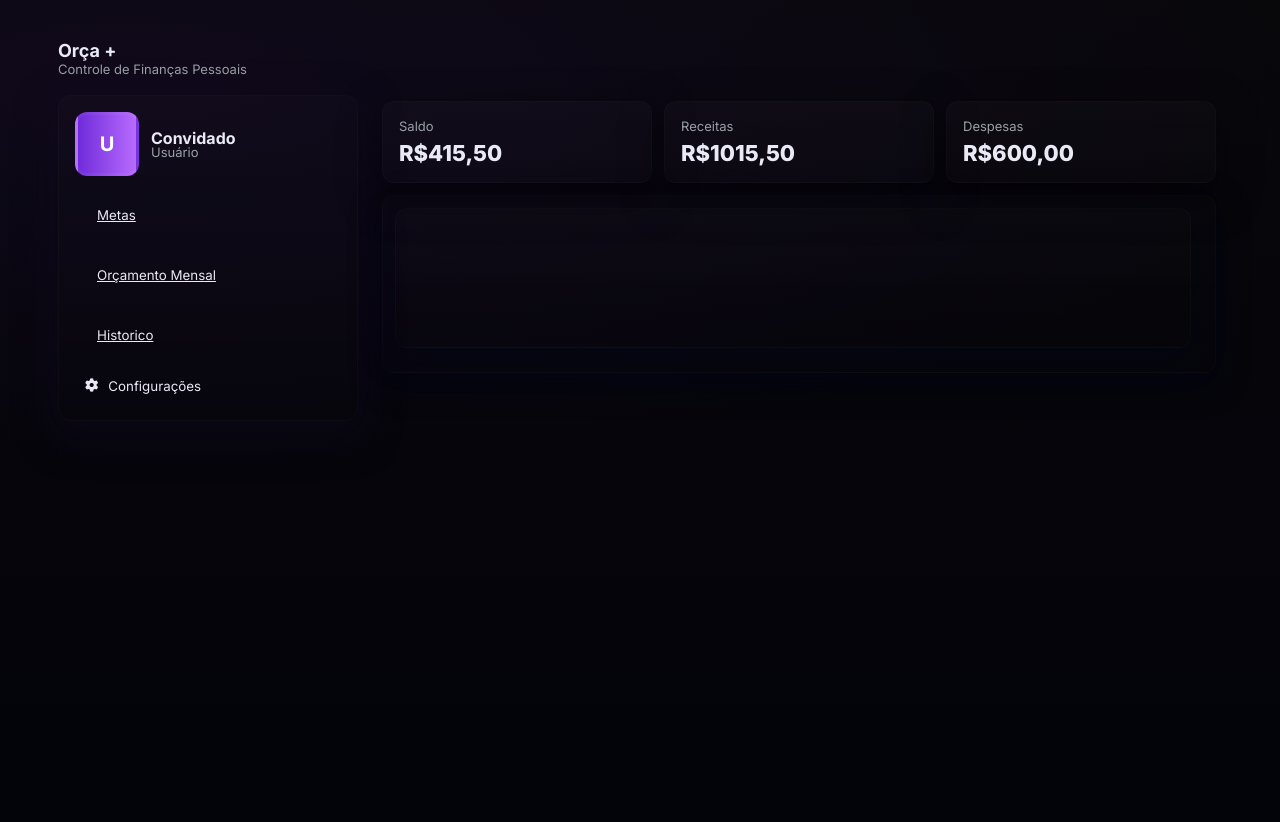
After one commit to HenzoThomaz/Projeto_Controle_Financeiro, a Django app: page /dashboard/dashboard2/ in a window 1280 px wide. The commit adds this page. Run offline with Django 5.2, Linux system fonts and the light colour scheme; a user stored in the database is signed in; data comes from the database, SQL or seed files in the repository; both versions use the stored data as it was after the commit; some libraries are stand-ins or nearby versions.

Commit message:
parte 1 do dashboard do bouglas

```diff
--- /dev/null
+++ b/dashboard/static/dashboard/style2.css
@@ -0,0 +1,80 @@
+:root{
+    --bg:#08070a;
+    --panel:#0f0f14;
+    --glass: rgba(255,255,255,0.03);
+    --accent-1: #6f2bd9;
+    --accent-2: #b86bff;
+    --muted:#9aa0a6;
+    --success:#10b981;
+    --danger:#ef4444;
+    --radius:14px;
+    --card-shadow: 0 12px 40px rgba(15,10,30,0.6);
+  }
+  *{box-sizing:border-box;font-family:Inter,system-ui,-apple-system,'Segoe UI',Roboto,Arial;color: #eaeaf6}
+  body{margin:0;background: radial-gradient(1200px 400px at 10% 10%, rgba(111,43,217,0.08), transparent), linear-gradient(180deg,var(--bg), #03030a); min-height:100vh;}
+  a{color:inherit}
+  .wrap{max-width:1200px;margin:22px auto;padding:18px}
+  header{display:flex;align-items:center;justify-content:space-between;gap:12px}
+  .brand{display:flex;align-items:center;gap:14px}
+  .logo{
+    width:62px;height:62px;border-radius:12px;background:linear-gradient(135deg,var(--accent-1),var(--accent-2));
+    display:flex;align-items:center;justify-content:center;font-weight:800;color:white;font-size:20px;box-shadow:0 12px 40px rgba(111,43,217,0.14);
+  }
+  .brand-info h1{margin:0;font-size:18px}
+  .brand-info p{margin:0;color:var(--muted);font-size:13px}
+
+  .top-actions{display:flex;gap:10px;align-items:center}
+  .btn{border:0;padding:9px 12px;border-radius:10px;cursor:pointer;display:inline-flex;align-items:center;gap:8px}
+  .btn-ghost{background:transparent;border:1px solid rgba(255,255,255,0.04);color:var(--muted)}
+  .btn-primary{background:linear-gradient(90deg,var(--accent-1),var(--accent-2));color:white;box-shadow:0 8px 28px rgba(111,43,217,0.12)}
+  .chip{background:rgba(255,255,255,0.02);padding:6px 10px;border-radius:999px;font-size:13px;color:var(--muted)}
+
+  /* layout */
+  .layout{display:grid;grid-template-columns:300px 1fr;gap:18px;margin-top:18px}
+  aside.sidebar{background:linear-gradient(180deg, rgba(255,255,255,0.01), rgba(255,255,255,0.005));border-radius:var(--radius);padding:16px;box-shadow:var(--card-shadow);border:1px solid rgba(255,255,255,0.02)}
+  main.content{background:transparent;padding:6px}
+
+  /* sidebar */
+  .userbox{display:flex;gap:12px;align-items:center;margin-bottom:12px}
+  .avatar{width:64px;height:64px;border-radius:12px;background:linear-gradient(90deg,var(--accent-1),var(--accent-2));display:flex;align-items:center;justify-content:center;font-weight:700;color:white;font-size:20px;border:3px solid rgba(255,255,255,0.04);cursor:pointer;transition:transform .18s ease}
+  .avatar:hover{transform:translateY(-4px)}
+  .usermeta{line-height:1}
+  .usermeta .name{font-weight:700}
+  .usermeta .role{color:var(--muted);font-size:13px}
+
+  nav.menu{display:flex;flex-direction:column;gap:6px;margin-top:12px}
+  nav.menu button{background:transparent;border:0;padding:10px;border-radius:10px;text-align:left;color: #eaeaf6;display:flex;align-items:center;gap:10px}
+  nav.menu button:hover{background:linear-gradient(90deg, rgba(111,43,217,0.06), rgba(184,107,255,0.02));transform:translateX(6px);transition:all .18s}
+  nav.menu button.active{background:linear-gradient(90deg, rgba(111,43,217,0.12), rgba(184,107,255,0.04));box-shadow:inset 0 1px 0 rgba(255,255,255,0.02)}
+
+  .side-section{margin-top:16px}
+  .side-section input[type=file]{display:none}
+  .muted{color:var(--muted)}
+
+  /* content area */
+  .kpis{display:flex;gap:12px;margin-bottom:12px}
+  .card{flex:1;padding:16px;border-radius:12px;background:linear-gradient(180deg, rgba(255,255,255,0.02), rgba(255,255,255,0.01));box-shadow:0 14px 40px rgba(3,2,7,0.6);border:1px solid rgba(255,255,255,0.02)}
+  .card .title{font-size:13px;color:var(--muted)}
+  .card .value{font-size:22px;font-weight:800;margin-top:6px}
+
+  .controls{display:flex;gap:8px;align-items:center;margin-bottom:10px}
+  .search{padding:10px;border-radius:10px;background:#07070a;border:1px solid rgba(255,255,255,0.03);color:inherit;width:300px}
+
+  .panel{background:linear-gradient(180deg, rgba(255,255,255,0.01), transparent);padding:12px;border-radius:12px;border:1px solid rgba(255,255,255,0.02);box-shadow:0 10px 30px rgba(2,6,23,0.5)}
+
+  .table-wrap{max-height:360px;overflow:auto;margin-top:8px}
+  table{width:100%;border-collapse:collapse}
+  th,td{padding:10px;text-align:left;border-bottom:1px solid rgba(255,255,255,0.03);font-size:14px}
+  th{font-size:12px;color:var(--muted)}
+  td.actions{width:150px;text-align:right}
+
+  /* form styles */
+  label{display:block;font-size:13px;color:var(--muted);margin-bottom:6px}
+  input[type=text],input[type=number],input[type=date],select,textarea{width:100%;padding:10px;border-radius:8px;background:transparent;border:1px solid rgba(255,255,255,0.04);color:inherit;margin-bottom:10px}
+  textarea{min-height:70px}
+
+  /* footer */
+  footer{margin-top:18px;text-align:center;color:var(--muted);font-size:13px}
+
+  /* responsive */
+  @media (max-width:1000px){ .layout{grid-template-columns:1fr} .search{width:100%} .avatar{width:56px;height:56px} }
--- a/dashboard/urls.py
+++ b/dashboard/urls.py
@@ -9,4 +9,5 @@ urlpatterns = [
     path('metas/<int:meta_id>/excluir/', views.excluir_meta, name='excluir_meta'),
     path('metas/', views.metas_financeiras, name='metas_financeiras'),
     path('historico/', views.historico_transacoes, name='historico'),
+    path('dashboard2/', views.ver_dashboard2, name='dashboard2'),
 ]
--- a/dashboard/views.py
+++ b/dashboard/views.py
@@ -111,3 +111,26 @@ def historico_transacoes(request):
     }
 
     return render(request, 'dashboard/historico.html', contexto)
+
+@login_required
+def ver_dashboard2(request):
+    transacoes = Transacao.objects.filter(user=request.user)
+    receita_total = transacoes.filter(tipo="receita").aggregate(Sum("valor"))["valor__sum"] or 0
+    despesa_total = transacoes.filter(tipo="despesa").aggregate(Sum("valor"))["valor__sum"] or 0
+    saldo_atual = receita_total - despesa_total
+
+    context = {
+        "saldo": saldo_atual,
+        "receitas": receita_total,
+        "despesas": despesa_total,
+    }
+    if request.method == "POST":
+        form = TransacaoForm(request.POST)
+        if form.is_valid():
+            transacao = form.save(commit=False)
+            transacao.user = request.user  # vincula ao usuário logado
+            transacao.save()
+            return redirect("dashboard_dashboard")
+        else:
+            form = TransacaoForm()
+    return render(request, "dashboard/dashboard2.html", context)
--- a/templates/dashboard/dashboard.html
+++ b/templates/dashboard/dashboard.html
@@ -83,6 +83,7 @@
     <section class="card tabela">
       <a href="{% url 'metas_financeiras' %}" class="btn">Ir para metas (testes)</a>
       <a href="{% url 'historico' %}" class="btn">Ir para historico (testes)</a>
+      <a href="{% url 'dashboard2' %}" class="btn">Ir para dashboard2 </a>
       <h2>📝 Transações Recentes</h2>
       <table>
         <thead>
--- /dev/null
+++ b/templates/dashboard/dashboard2.html
@@ -0,0 +1,187 @@
+<!doctype html>
+<html lang="pt-BR">
+<head>
+<meta charset="utf-8" />
+<meta name="viewport" content="width=device-width,initial-scale=1" />
+<title>Dashboard</title>
+<!-- Fonts & Icons -->
+<link href="https://fonts.googleapis.com/css2?family=Inter:wght@300;400;600;700;800&display=swap" rel="stylesheet">
+<link rel="stylesheet" href="https://cdnjs.cloudflare.com/ajax/libs/font-awesome/6.5.0/css/all.min.css">
+<!-- Custom CSS -->
+ {% load static %}
+
+<link rel="stylesheet" href="{% static 'dashboard/style2.css' %}">
+
+
+<!-- Chart.js and SweetAlert2 -->
+<script src="https://cdn.jsdelivr.net/npm/chart.js"></script>
+<script src="https://cdn.jsdelivr.net/npm/sweetalert2@11"></script>
+</head>
+<body>
+<div class="wrap">
+  <header>
+    <div class="brand">
+
+      <div class="brand-info">
+        <h1 id="brandName">Orça +</h1>
+        <p class="muted" id="brandSub">Controle de Finanças Pessoais</p>
+      </div>
+    </div>
+    <div class="top-actions">
+  </header>
+  <div class="layout">
+    <aside class="sidebar">
+      <div class="userbox">
+        <div class="avatar" id="avatarBtn">U</div>
+        <div class="usermeta">
+          <div class="name" id="userName">Convidado</div>
+          <div class="role muted" id="userRole">Usuário</div>
+        </div>
+      </div>
+
+
+      <nav class="menu" aria-label="Menu principal">
+        <button data-view="dashboard"> <a href="{% url 'metas_financeiras' %}" class="btn">Metas</a></button>
+        <button data-view="transactions"><a href="{% url 'historico' %}" class="btn">Orçamento Mensal</a></button>
+        <button data-view="reports"><a href="{% url 'historico' %}" class="btn">Historico</a></button>
+        <button data-view="settings"><i class="fa fa-gear"></i> Configurações</button>
+      </nav>
+
+
+    </aside>
+    <main class="content">
+      <!-- KPI cards -->
+      <div class="kpis">
+    <div class="card">
+      <div class="title">Saldo</div>
+      <div class="value" id="kSaldo">R${{ saldo|floatformat:2 }}</div>
+    </div>
+
+    <div class="card">
+      <div class="title">Receitas</div>
+      <div class="value" id="kReceitas">R${{ receitas|floatformat:2 }}</div>
+    </div>
+
+    <div class="card">
+      <div class="title">Despesas</div>
+      <div class="value" id="kDespesas">R${{ despesas|floatformat:2 }}</div>
+    </div>
+</div>
+
+      <!-- Dashboard -->
+      <section class="panel" id="view-dashboard">
+        <div style="display:flex;gap:12px;align-items:center;margin-bottom:12px">
+          <div style="flex:1" class="panel" id="chartPanel">
+            <canvas id="chartLine" height="110"></canvas>
+          </div>
+            <div id="summaryCats" style="margin-top:8px"></div>
+          </div>
+        </div>
+      </section>
+
+      <!-- Lançamentos -->
+      <section class="panel" id="view-transactions" style="display:none">
+        <div class="controls">
+          <input class="search" id="search" placeholder="Pesquisar..." />
+          <select id="filterType">
+            <option value="all">Todos</option>
+            <option value="receita">Receitas</option>
+            <option value="despesa">Despesas</option>
+          </select>
+          <select id="filterMonth"><option value="all">Todos os meses</option></select>
+        </div>
+        <div style="display:flex;gap:12px">
+          <div style="flex:1">
+            <div class="table-wrap">
+              <table>
+                <thead>
+                  <tr><th>Data</th><th>Descrição</th><th>Categoria</th><th style="text-align:right">Valor</th><th></th></tr>
+                </thead>
+                <tbody id="tableBody"></tbody>
+              </table>
+            </div>
+          </div>
+          <aside style="width:360px">
+            <div class="panel">
+              <div class="title">Novo lançamento</div>
+              <label>Tipo</label>
+              <select id="type"><option value="receita">Receita</option><option value="despesa">Despesa</option></select>
+              <label>Categoria</label>
+              <select id="category"></select>
+              <label>Descrição</label>
+              <input id="description" />
+              <div style="display:flex;gap:8px">
+                <div style="flex:1">
+                  <label>Valor</label>
+                  <input id="value" type="number" step="0.01" />
+                </div>
+                <div style="width:140px">
+                  <label>Data</label>
+                  <input id="date" type="date" />
+                </div>
+              </div>
+              <label>Observações</label>
+              <textarea id="notes"></textarea>
+              <div style="display:flex;gap:8px;margin-top:8px">
+                <button class="btn btn-primary" id="saveBtn">Salvar</button>
+                <button class="btn btn-ghost" id="clearBtn">Limpar</button>
+                <button class="btn btn-ghost right" id="manageCats">Categorias</button>
+              </div>
+            </div>
+          </aside>
+        </div>
+      </section>
+
+      <!-- Relatórios -->
+      <section class="panel" id="view-reports" style="display:none">
+        <div style="display:flex;gap:8px;align-items:center;margin-bottom:12px">
+          <button class="btn btn-primary" id="btnPdfReport"><i class="fa fa-file-pdf"></i> Gerar PDF</button>
+          <button class="btn btn-ghost" id="btnExportCompany"><i class="fa fa-download"></i> Exportar dados (JSON)</button>
+        </div>
+        <div id="reportPreview" class="panel">
+          <h3>Relatório Executivo — <span id="reportCompany">Esclarecer Tecnologia</span></h3>
+          <div id="reportContent" class="muted">Use "Gerar PDF" para exportar um resumo com KPI.</div>
+        </div>
+      </section>
+
+      <!-- Configurações -->
+      <section class="panel" id="view-settings" style="display:none">
+        <h3>Configurações</h3>
+        <div style="display:flex;gap:12px">
+          <div style="flex:1">
+            <div class="panel">
+              <div class="title">Usuários (demo)</div>
+              <div id="usersList" style="margin-top:8px"></div>
+              <div style="display:flex;gap:8px;margin-top:10px">
+                <input id="newUserLogin" placeholder="login" />
+                <input id="newUserName" placeholder="Nome" />
+                <button class="btn btn-primary" id="createUser">Criar</button>
+              </div>
+            </div>
+          </div>
+          <div style="width:320px">
+            <div class="panel">
+              <div class="title">Backup & Limpeza</div>
+              <div style="display:flex;gap:8px;margin-top:8px">
+                <button class="btn btn-ghost" id="exportAll">Exportar tudo</button>
+                <button class="btn btn-ghost" id="importAll">Importar (JSON)</button>
+                <button class="btn btn-ghost" id="clearAll">Limpar local</button>
+              </div>
+            </div>
+          </div>
+        </div>
+      </section>
+
+
+    </main>
+  </div>
+</div>
+
+<!-- Modals and hidden inputs -->
+<input type="file" id="avatarFile" accept="image/*" style="display:none" />
+<input type="file" id="importFile" accept="application/json" style="display:none" />
+
+<!-- Custom JS -->
+<script src="script.js"></script>
+</body>
+</html>
```
Also changed, not shown: db.sqlite3.
